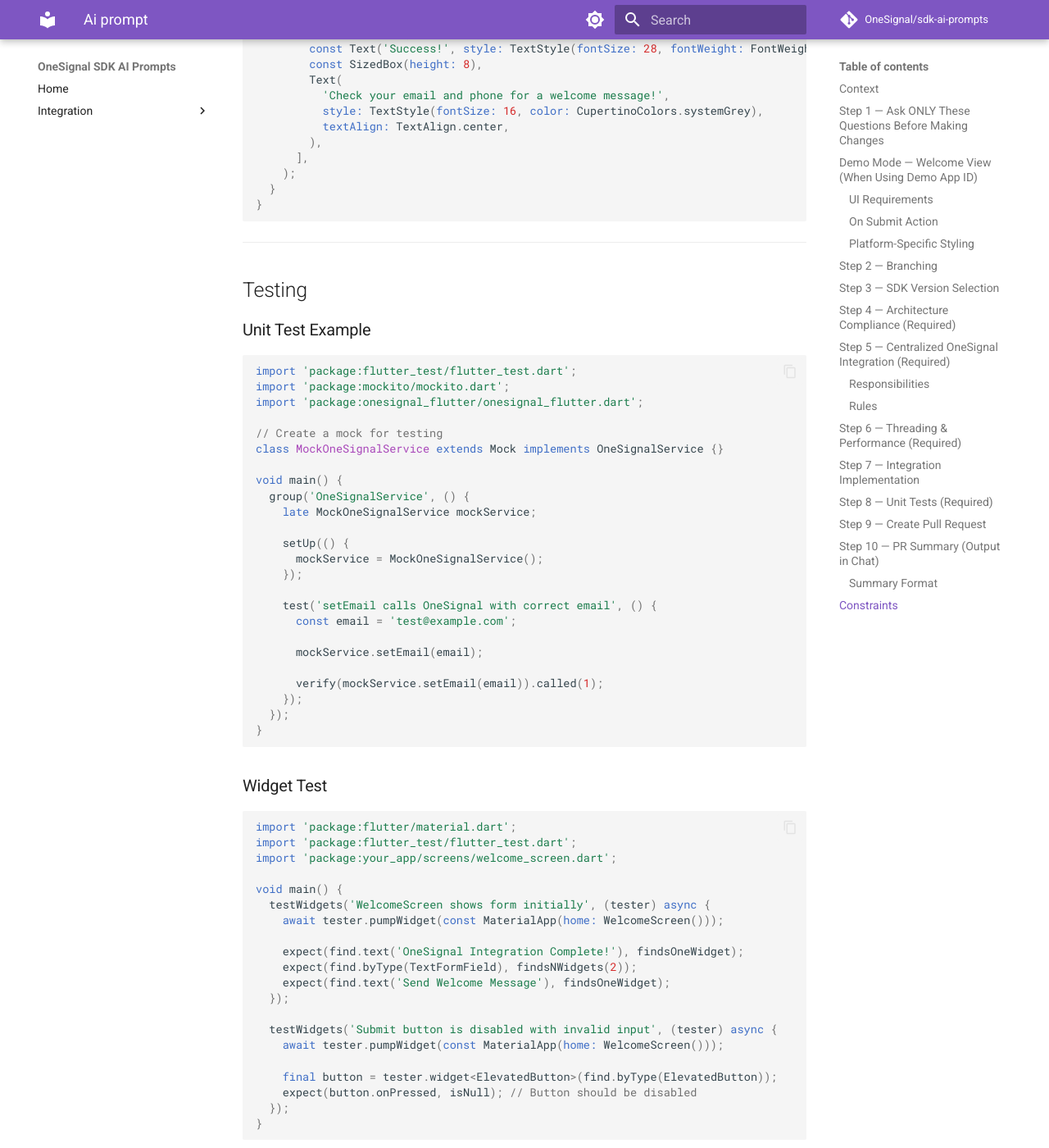
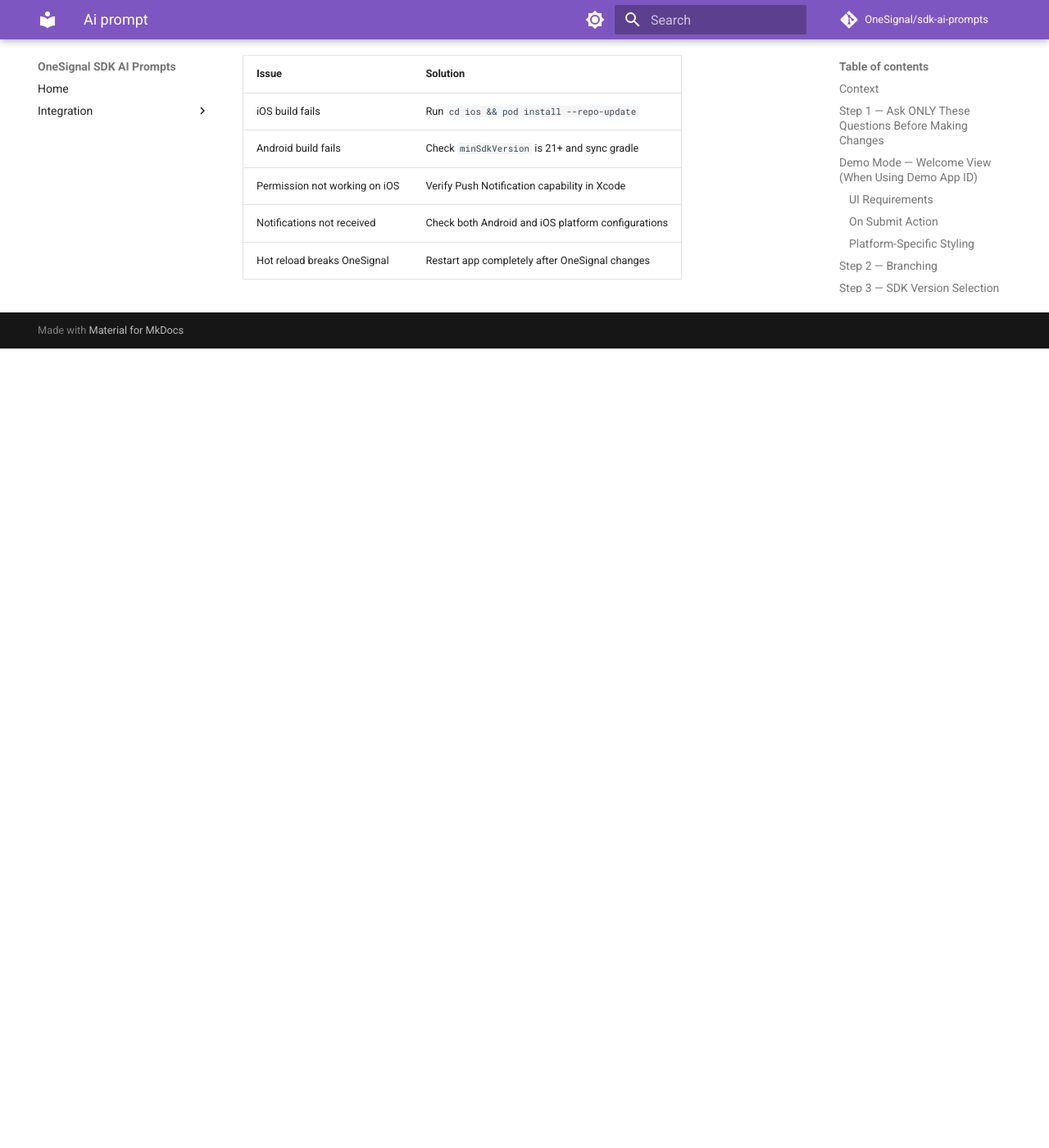
Before and after one commit to OneSignal/sdk-ai-prompts, an MkDocs documentation site: the page built from docs/flutter/ai-prompt.md, in a window 1280 px wide and 1400 px high, scrolled down 18179 px. Shown: the whole window at 82% size. Built offline with MkDocs 1.6.1 and Material for MkDocs 9.7.7, drawn with Linux system fonts in a browser that asks for light colours; comment, search, counter and statistics services are not loaded; after the commit the page ends 18604 px from its top, so only the background shows below that; some of the changed text lies outside the part shown.

Commit message:
docs: remove testing section from flutter prompt

````diff
--- a/docs/flutter/ai-prompt.md
+++ b/docs/flutter/ai-prompt.md
@@ -179,16 +179,7 @@
 
 ---
 
-## Step 8 — Unit Tests (Required)
-
-* Add unit tests for the centralized OneSignal integration layer
-* Mock SDK interactions — do NOT make real network calls in tests
-* Follow existing test frameworks and conventions
-* Keep tests fast and deterministic
-
----
-
-## Step 9 — Create Pull Request
+## Step 8 — Create Pull Request
 
 * Push branch **`onesignal-integration`** to remote
 * Create a Pull Request against the default branch
@@ -197,7 +188,7 @@
 
 ---
 
-## Step 10 — PR Summary (Output in Chat)
+## Step 9 — PR Summary (Output in Chat)
 
 After creating the PR, output a **clean, copy-ready PR summary** in the chat.
 
@@ -223,12 +214,8 @@
 ### Threading
 - [How background work is handled]
 
-### Tests Added
-- [List test files/classes added]
-
 ### How to Verify
 1. [Step-by-step verification instructions]
-2. [How to test push notifications]
 
 ### Follow-ups / Risks
 - [Any known limitations or future work]
@@ -865,64 +852,6 @@
 
 ---
 
-## Testing
-
-### Unit Test Example
-
-```dart
-import 'package:flutter_test/flutter_test.dart';
-import 'package:mockito/mockito.dart';
-import 'package:onesignal_flutter/onesignal_flutter.dart';
-
-// Create a mock for testing
-class MockOneSignalService extends Mock implements OneSignalService {}
-
-void main() {
-  group('OneSignalService', () {
-    late MockOneSignalService mockService;
-
-    setUp(() {
-      mockService = MockOneSignalService();
-    });
-
-    test('setEmail calls OneSignal with correct email', () {
-      const email = 'test@example.com';
-
-      mockService.setEmail(email);
-
-      verify(mockService.setEmail(email)).called(1);
-    });
-  });
-}
-```
-
-### Widget Test
-
-```dart
-import 'package:flutter/material.dart';
-import 'package:flutter_test/flutter_test.dart';
-import 'package:your_app/screens/welcome_screen.dart';
-
-void main() {
-  testWidgets('WelcomeScreen shows form initially', (tester) async {
-    await tester.pumpWidget(const MaterialApp(home: WelcomeScreen()));
-
-    expect(find.text('OneSignal Integration Complete!'), findsOneWidget);
-    expect(find.byType(TextFormField), findsNWidgets(2));
-    expect(find.text('Send Welcome Message'), findsOneWidget);
-  });
-
-  testWidgets('Submit button is disabled with invalid input', (tester) async {
-    await tester.pumpWidget(const MaterialApp(home: WelcomeScreen()));
-
-    final button = tester.widget<ElevatedButton>(find.byType(ElevatedButton));
-    expect(button.onPressed, isNull); // Button should be disabled
-  });
-}
-```
-
----
-
 ## Troubleshooting
 
 | Issue | Solution |
````
Also changed, not shown: docs/flutter/integrate.md (+0 -58 lines).
